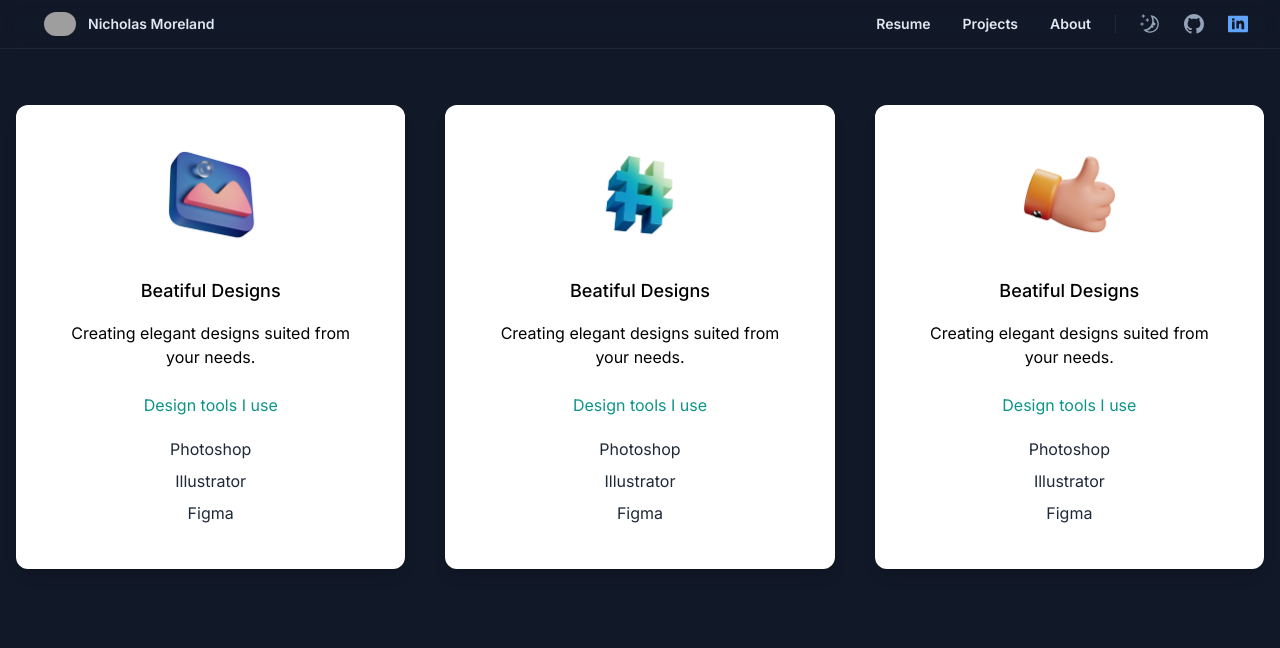
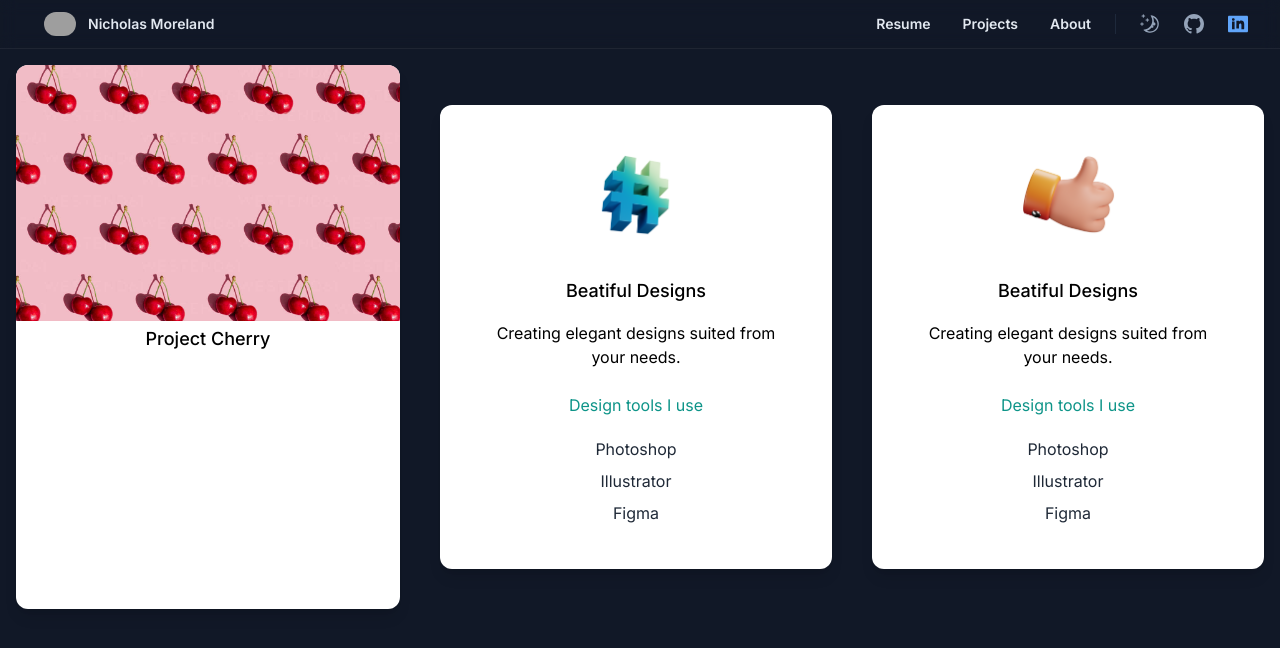
Before and after one commit to nbmoreland/psychic-enigma, a Next.js app: page / in a window 1280 px wide. Shown: the top 648 px of the page. Built offline with nearby package versions, Linux system fonts and the light colour scheme; grey boxes are pictures that could not be loaded.

Commit message:
update: working on project cards

```diff
--- a/app/page.tsx
+++ b/app/page.tsx
@@ -1,7 +1,7 @@
 "use client";
 
 import Image from "next/image";
-import design from "../public/design.png";
+import cherry from "../public/pattern-of-fresh-cherries-on-pink-background-GEMF03873.jpg";
 import code from "../public/code.png";
 import consulting from "../public/consulting.png";
 
@@ -18,18 +18,18 @@ export default function Home() {
 
         <section className="min-h-screen">
           <div className="lg:flex gap-10 mx-4 my-4">
-            <div className="dark:bg-white text-center shadow-lg p-10 rounded-xl my-10 flex flex-col justify-center items-center">
-              <Image src={design} width={100} height={100} alt={""} />
-              <h3 className="text-lg font-medium pt-8 pb-2">
-                Beatiful Designs
-              </h3>
-              <p className="py-2">
-                Creating elegant designs suited from your needs.
-              </p>
-              <h4 className="text-teal-600 py-4">Design tools I use</h4>
-              <p className="text-gray-800 py-1">Photoshop</p>
-              <p className="text-gray-800 py-1">Illustrator</p>
-              <p className="text-gray-800 py-1">Figma</p>
+            <div className="bg-white text-center shadow-lg rounded-xl flex flex-col">
+              <div className="border-slate-900/10 dark:border-slate-300/10 w-96 align-top mb-10">
+                <Image
+                  src={cherry}
+                  width={400}
+                  height={200}
+                  alt={""}
+                  className="rounded-tr-xl rounded-tl-xl"
+                />
+
+                <h3 className="text-lg font-medium pt-1">Project Cherry</h3>
+              </div>
             </div>
 
             <div className="dark:bg-white text-center shadow-lg p-10 rounded-xl my-10 flex flex-col justify-center items-center">
```
Also changed, not shown: public/pattern-of-fresh-cherries-on-pink-background-GEMF03873.jpg (added).
